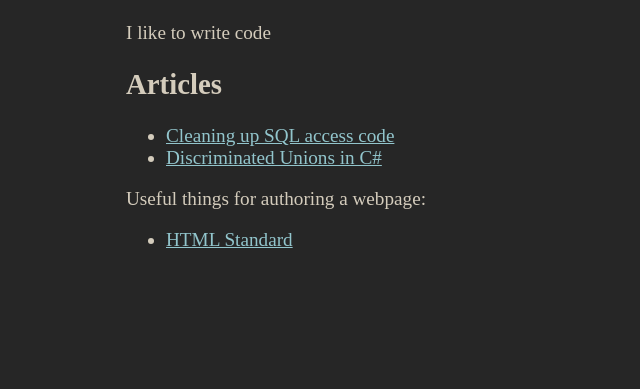
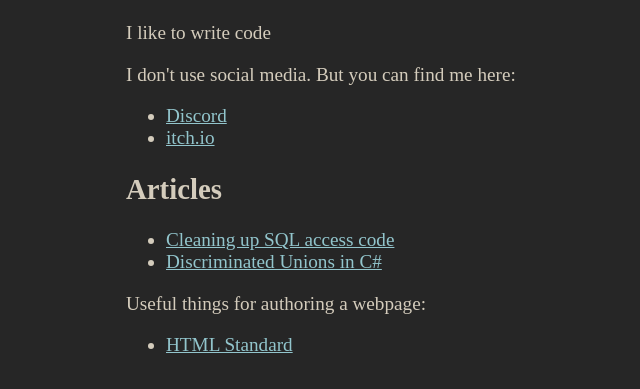
Before and after one commit to ChefPancake/ChefPancake.github.io, a plain HTML site: page index.html in a window 1280 px wide. Shown: the part 105-494 px from the top of the page, without its empty margins (34-674 px from the left). Drawn offline with Linux system fonts and the light colour scheme.

Commit message:
added social links

```diff
--- a/index.html
+++ b/index.html
@@ -5,7 +5,12 @@
     </head>
     <body>
         <h1>ChefPancake Codes</h1>
-        <summary>I like to write code</summary>
+        <p>I like to write code</p>
+        <p>I don't use social media. But you can find me here:</p>
+        <ul>
+            <li><a href="https://discordapp.com/users/ChefPancake#7714">Discord</a></li>
+            <li><a href="https://chefpancake.itch.io">itch.io</a></li>
+        </ul>
         <h2>Articles</h2>
         <ul>
             <li><a href="./cleaning-up-sql-access.html">Cleaning up SQL access code</a></li>
```
